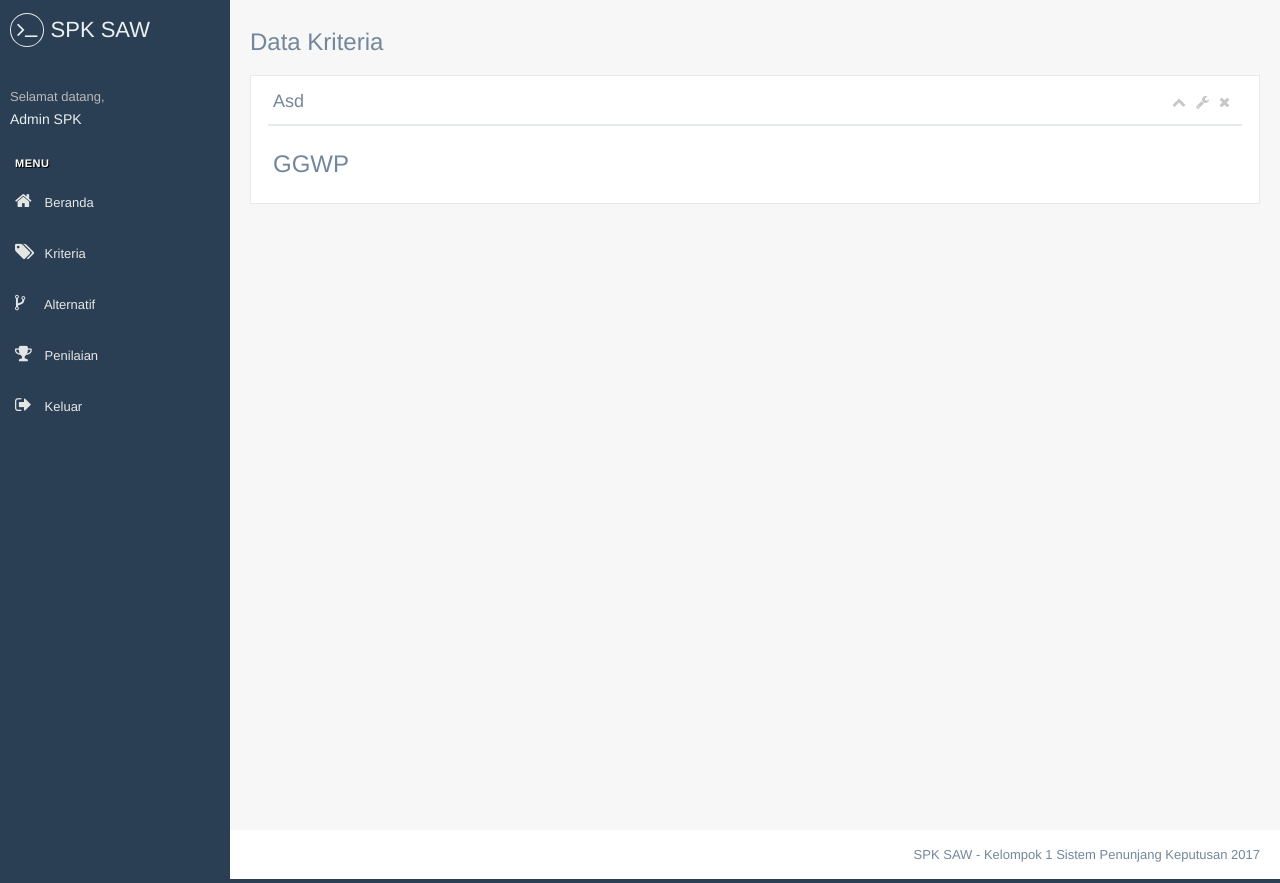
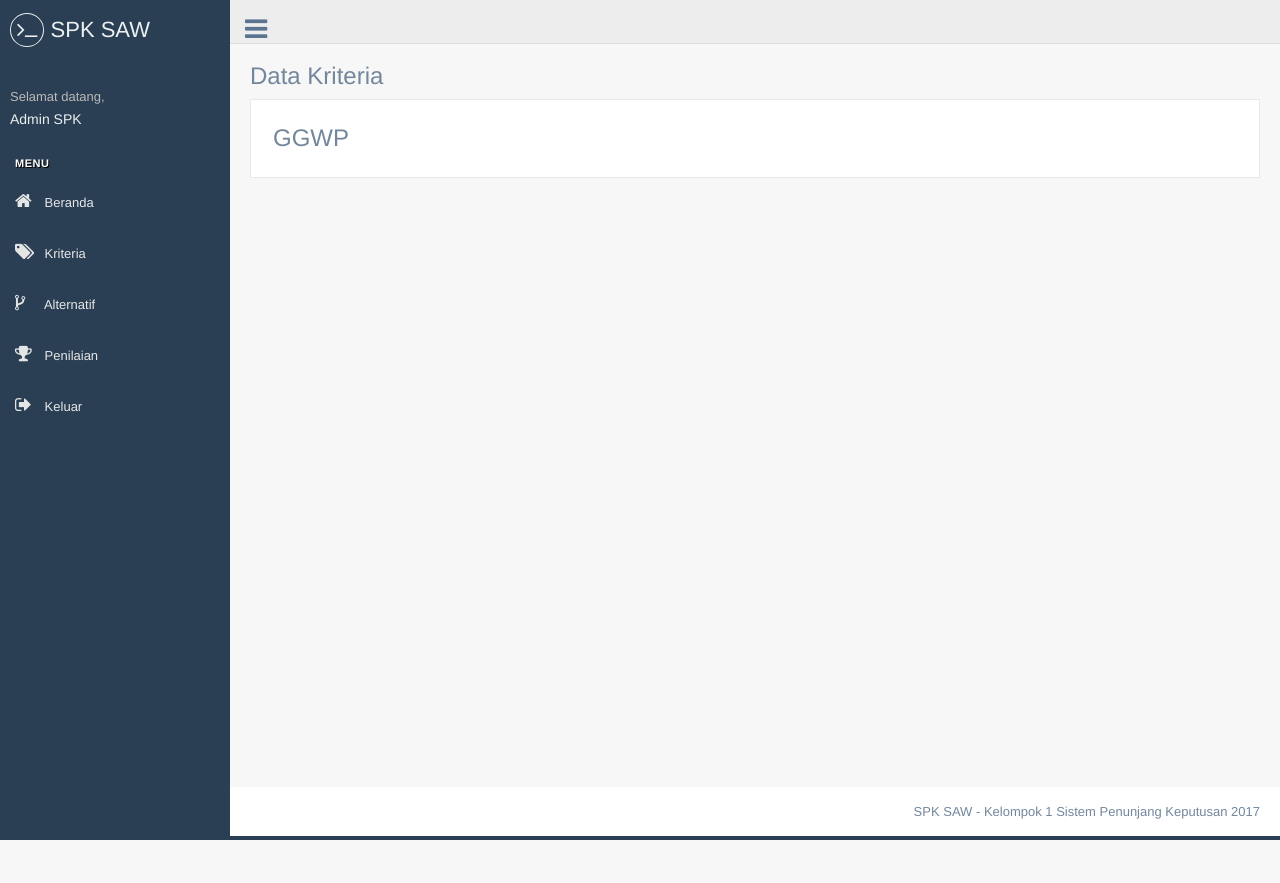
Before and after one commit to fieldreaper/spk, a PHP site: page / in a window 1280 px wide. After the commit the page ends 840 px from the top, so only its background shows below. Run offline with PHP 8.4, Linux system fonts and the light colour scheme.

Commit message:
Nambah top navigation

```diff
--- a/index.php
+++ b/index.php
@@ -8,9 +8,10 @@
 
 <body class="nav-md">
 	<div class="container body">
-		<div class="main_coantainer">
+		<div class="main_container">
 			<?php
 				require 'layout/side_menu.php';
+				require 'layout/top_navigation.php';
 				require 'layout/content.php';
 				require 'layout/footer.php';
 			?>
--- a/layout/content.php
+++ b/layout/content.php
@@ -12,23 +12,6 @@
 		<div class="row">
 			<div class="col-md-12 col-sm-12 col-xs-12">
 				<div class="x_panel">
-					<div class="x_title">
-						<h2>Asd</h2>
-						<ul class="nav navbar-right panel_toolbox">
-							<li><a class="collapse-link"><i class="fa fa-chevron-up"></i></a></li>
-							<li class="dropdown">
-								<a href="#" class="dropdown-toggle" data-toggle="dropdown" role="button" aria-expanded="false">
-									<i class="fa fa-wrench"></i>
-								</a>
-								<ul class="dropdown-menu" role="menu">
-									<li><a href="#">Setting 1</a></li>
-									<li><a href="#">Setting 2</a></li>
-								</ul>
-							</li>
-							<li><a class="close-link"><i class="fa fa-close"></i></a></li>
-						</ul>
-						<div class="clearfix"></div>
-					</div>
 					<div class="x_content">
 						<h3>GGWP</h3>
 					</div>
--- /dev/null
+++ b/layout/top_navigation.php
@@ -0,0 +1,9 @@
+<div class="top_nav">
+	<div class="nav_menu">
+		<nav>
+			<div class="nav toggle">
+				<a id="menu_toggle"><i class="fa fa-bars"></i></a>
+			</div>
+		</nav>
+	</div>
+</div>
```
